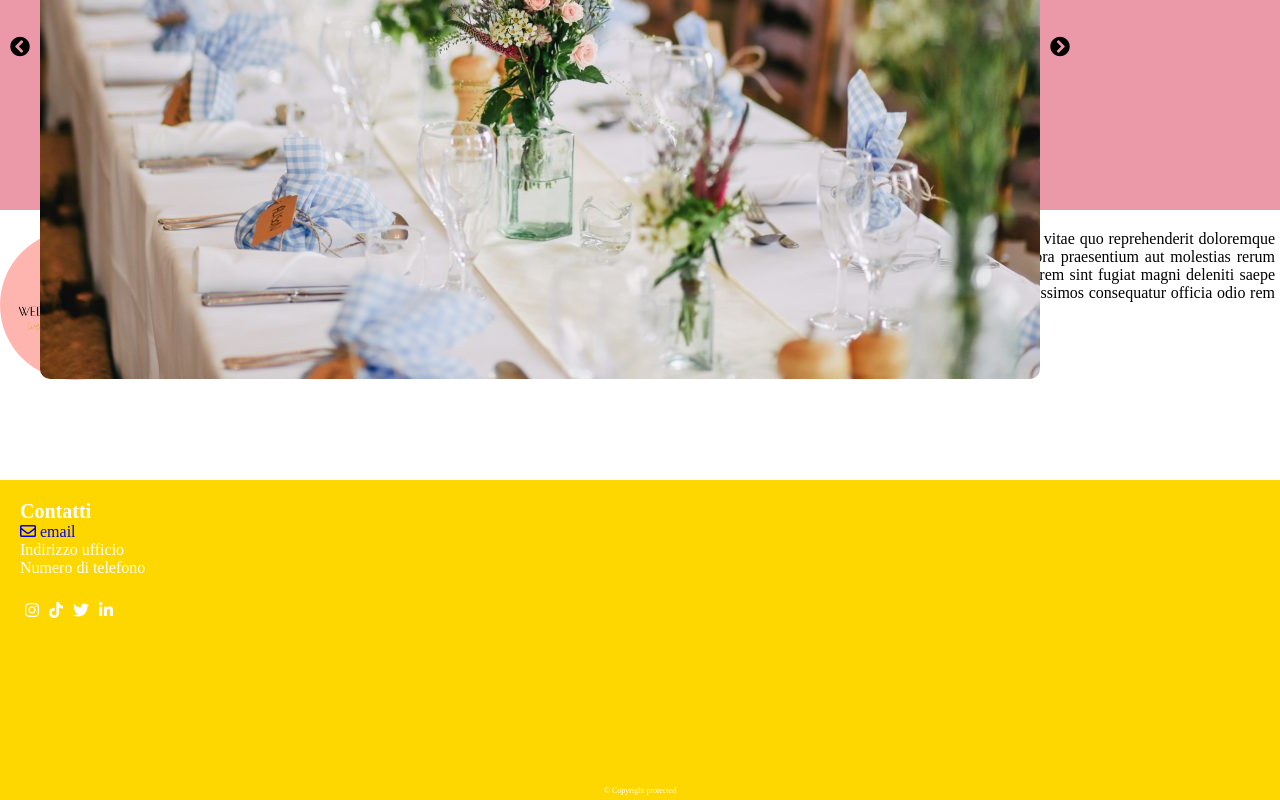
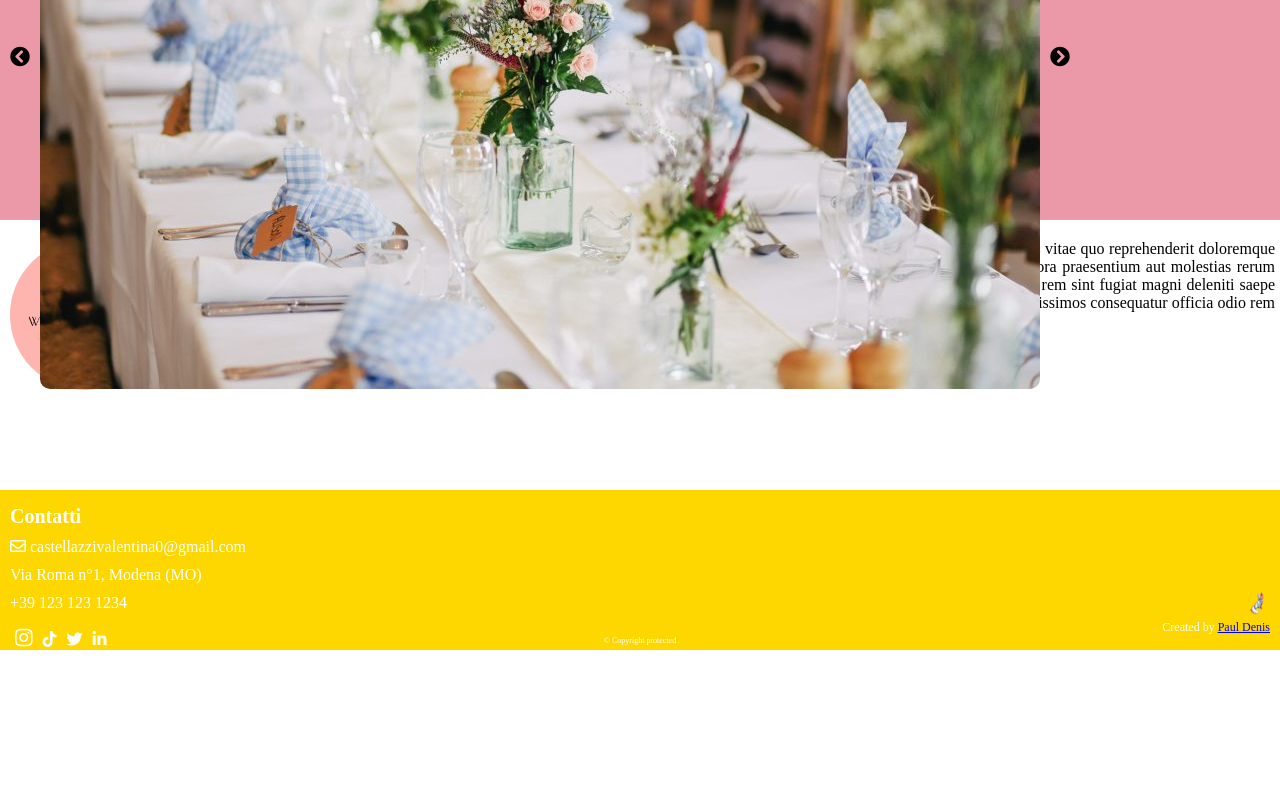
Before and after one commit to PaulDenis/cv_wedding_events_mobile, a Vue app: page / in a window 1280 px wide. Shown: the part 934-1734 px from the top of the page. After the commit the page ends 1599 px from the top, so only its background shows below. Built offline with nearby package versions, Linux system fonts and the light colour scheme.

Commit message:
Footer creato Modificati alcuni padding

```diff
--- a/src/components/BrandDesc.vue
+++ b/src/components/BrandDesc.vue
@@ -22,12 +22,12 @@ export default {
   height: 30vh;
   margin-bottom: 10px;
   margin-top: 20px;
+  padding-left: 10px;
 }
 .text {
   text-align: justify;
   font-size: 16px;
   padding-right: 5px;
-  padding-left: 5px;
 }
 .logo_azienda {
   margin-right: 50px;
--- a/src/components/Footer.vue
+++ b/src/components/Footer.vue
@@ -2,11 +2,11 @@
   <div class="footer">
       <ul class="contatti">
           <li>Contatti</li>
-          <li><a href="mailto:castellazzivalentina0@gmail.com"><i class="far fa-envelope"> email</i></a></li>
-          <li>Indirizzo ufficio</li>
-          <li>Numero di telefono</li>
-      </ul>
-      <ul class="inline_menu">
+          <li><a href="mailto:castellazzivalentina0@gmail.com"><i class="far fa-envelope"> castellazzivalentina0@gmail.com</i></a></li>
+          <li>Via Roma n°1, Modena (MO)</li>
+          <li>+39 123 123 1234</li>
+          <li>
+            <ul class="inline_menu">
         <li>
           <a href="https://www.instagram.com/cv_weddingsandevents/" target="_blank"><i class="fab fa-instagram"></i></a>
         </li>
@@ -20,6 +20,12 @@
           <a href="" target="_blank"><i class="fab fa-linkedin-in"></i></a>
         </li>
       </ul>
+          </li>
+      </ul>
+      <div class="creator">
+        <img src="../assets/DenixLogo.png" alt="Creator Logo">
+        <p>Created by <a href="http://" target="_blank" rel="noopener noreferrer">Paul Denis</a></p>
+      </div>
       <p class="copy">&copy; Copyright protected</p>
   </div>
 </template>
@@ -36,23 +42,27 @@ export default {
 <style lang="scss" scoped>
 .footer {
     position: relative;
-    height: 40vh;
+    height: 20vh;
     background-color: gold;
 }
 .contatti {
-    padding-top: 20px;
+    float: left;
+    padding-top: 5px;
     list-style: none;
-    margin-left: 20px;
     color: white;
     li:first-child {
         font-size: 20px;
         font-weight: 800;
     }
+    li {
+      margin: 10px;
+      a {
+        color: white;
+      }
+    }
 }
 .inline_menu {
     list-style: none;
-    margin-left: 20px;
-    margin-top: 20px;
     li {
         display: inline-block;
         margin: 5px;
@@ -64,6 +74,20 @@ export default {
         }
     }
 }
+.creator {
+  position: absolute;
+  bottom: 15px;
+  right: 10px;
+  text-align: right;
+  color: white;
+  img {
+    display: inline-block;
+    height: 25px;
+  }
+  p {
+    font-size: 12px;
+  }
+}
 
 .copy {
     font-size: 8px;
--- a/src/components/PersonalDesc.vue
+++ b/src/components/PersonalDesc.vue
@@ -16,6 +16,7 @@ export default {
 
 <style lang="scss" scoped>
 .personal_Desc {
+    padding-top: 10px;
     p {
         padding: 5px;
     }
```
Also changed, not shown: src/assets/DenixLogo.png (added).
